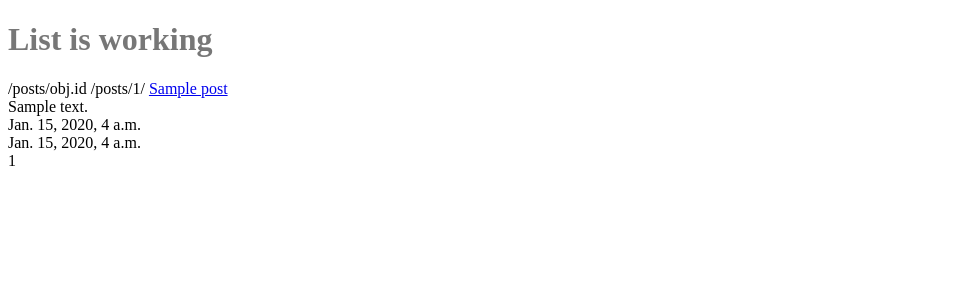
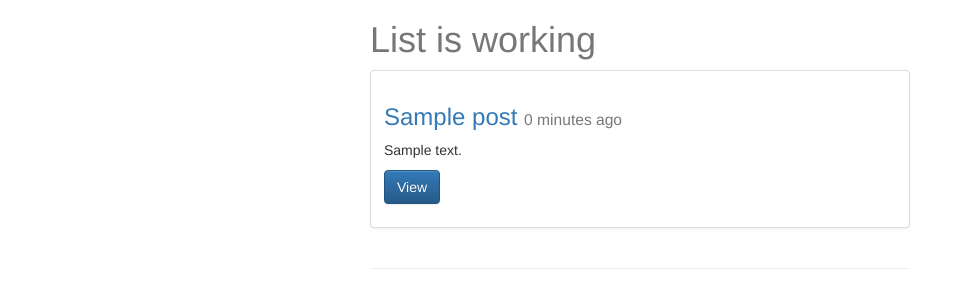
Before and after one commit to jafrancov/trydjango19, a Django app: page /posts/ in a window 1280 px wide. Shown: the top 308 px of the page, without its empty margins (0-965 px from the left). Run offline with Django 3.2, Linux system fonts and the light colour scheme; tables that the repository leaves empty hold one stand-in row (values such as "Sample post"); some libraries are stand-ins or nearby versions.

Commit message:
26 - Implement Bootstrap

```diff
--- a/templates/base.html
+++ b/templates/base.html
@@ -4,6 +4,13 @@
 <head lang="en">
     <meta charset="UTF-8">
     <title>{% block head_title %}Try Django 1.9{% endblock head_title %}</title>
+    <!-- Latest compiled and minified CSS -->
+    <link rel="stylesheet" href="https://maxcdn.bootstrapcdn.com/bootstrap/3.3.6/css/bootstrap.min.css" integrity="sha384-1q8mTJOASx8j1Au+a5WDVnPi2lkFfwwEAa8hDDdjZlpLegxhjVME1fgjWPGmkzs7" crossorigin="anonymous">
+
+    <!-- Optional theme -->
+    <link rel="stylesheet" href="https://maxcdn.bootstrapcdn.com/bootstrap/3.3.6/css/bootstrap-theme.min.css" integrity="sha384-fLW2N01lMqjakBkx3l/M9EahuwpSfeNvV63J5ezn3uZzapT0u7EYsXMjQV+0En5r" crossorigin="anonymous">
+
+
     <link rel="stylesheet" href="{% static 'css/base.css' %}" />
     <style>
         {% block style %}{% endblock style %}
@@ -14,5 +21,7 @@
 <div class="container">
 {% block content %}{% endblock content %}
 </div>
+<!-- Latest compiled and minified JavaScript -->
+<script src="https://maxcdn.bootstrapcdn.com/bootstrap/3.3.6/js/bootstrap.min.js" integrity="sha384-0mSbJDEHialfmuBBQP6A4Qrprq5OVfW37PRR3j5ELqxss1yVqOtnepnHVP9aJ7xS" crossorigin="anonymous"></script>
 </body>
 </html>
--- a/templates/post_list.html
+++ b/templates/post_list.html
@@ -1,15 +1,23 @@
 {% extends 'base.html' %}
 
 {% block content %}
-    <h1>{{ title }} is working</h1>
-    {% for obj in object_list %}
+    <div class="col-sm-6 col-sm-offset-3">
+        <h1>{{ title }} is working</h1>
 
-    /posts/obj.id
-    {% url 'posts:detail' id=obj.id %}
-    <a href="{{ obj.get_absolute_url }}">{{ obj.title }}</a><br/>
-    {{ obj.content }}<br/>
-    {{ obj.timestamp }}<br/>
-    {{ obj.updated }}<br/>
-    {{ obj.id }}<br/><br/>
-    {% endfor %}
+        {% for obj in object_list %}
+        <div class="row">
+            <div class="col-sm-12">
+                <div class="thumbnail">
+                    <!--<img src="..." alt="...">-->
+                    <div class="caption">
+                        <h3><a href="{{ obj.get_absolute_url }}">{{ obj.title }}</a> <small>{{ obj.timestamp | timesince }} ago</small></h3>
+                        <p>{{ obj.content | linebreaks | truncatechars:120 }}</p>
+                        <p><a href="{{ obj.get_absolute_url }}" class="btn btn-primary" role="button">View</a></p>
+                    </div>
+                </div>
+            </div>
+        </div>
+        <hr>
+        {% endfor %}
+    </div>
 {% endblock content %}
```
Also changed, not shown: templates/post_detail.html (+4 -6 lines), templates/post_form.html (+7 -5 lines).
